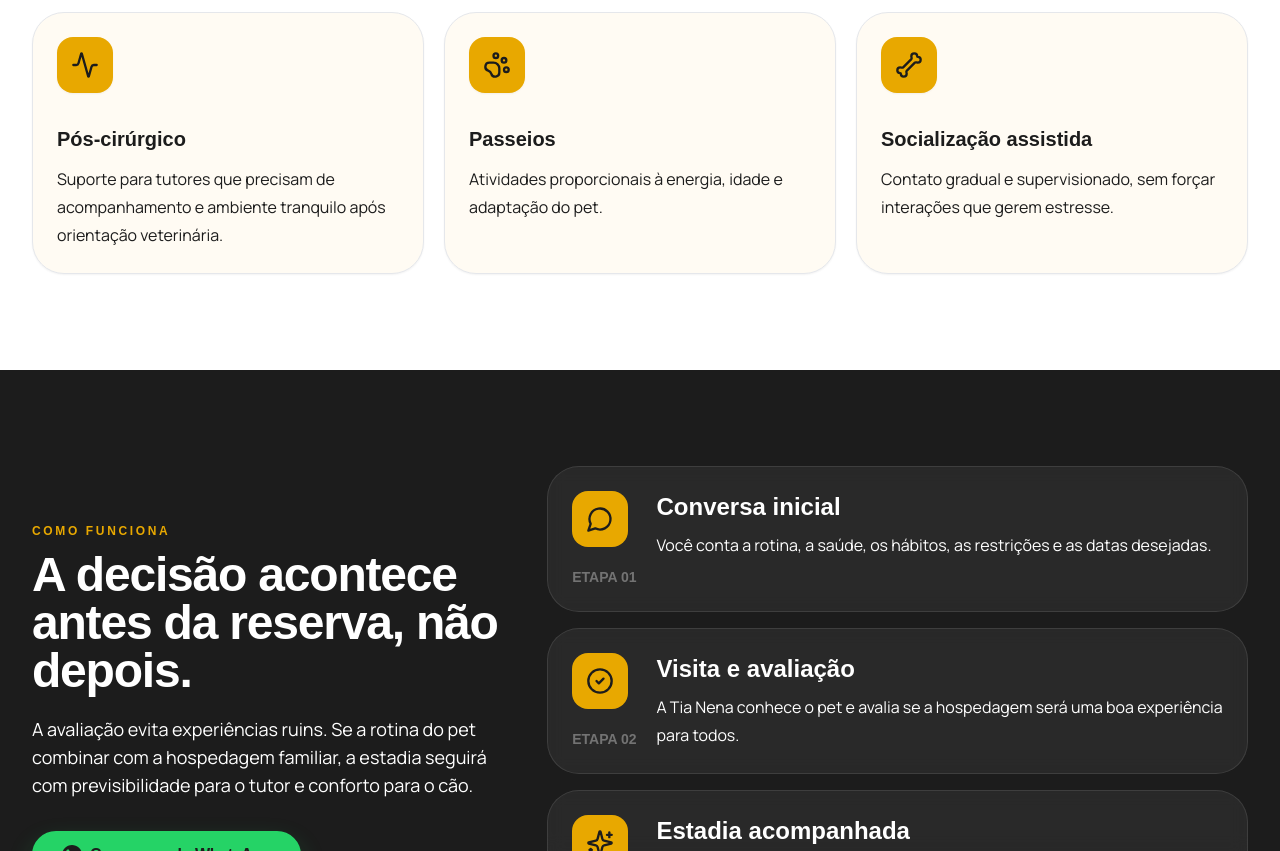
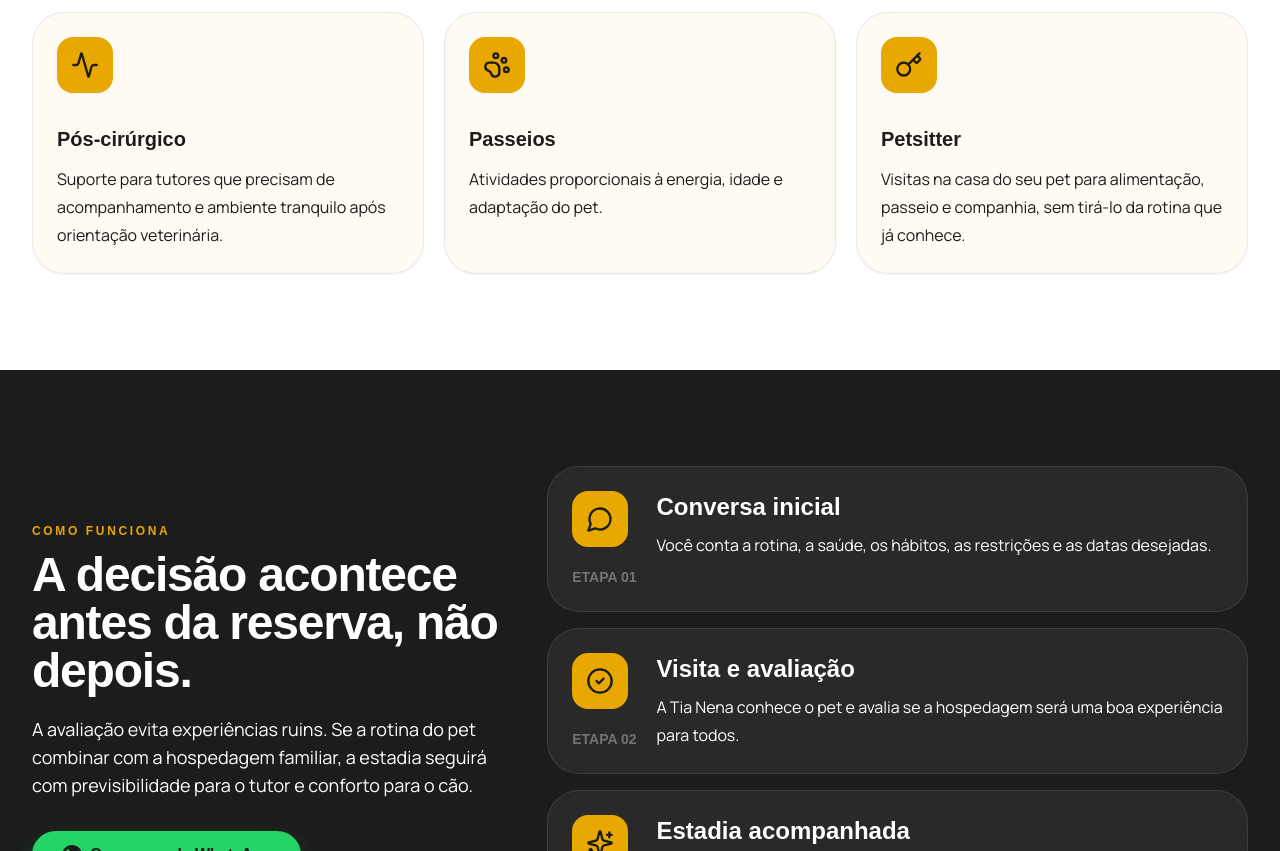
Before and after one commit to pedropcorsini/tia-nena-hospedagem-pet, a Next.js app: page / in a window 1280 px wide. Shown: the part 2140-2991 px from the top of the page. Built offline with nearby package versions, Linux system fonts and the light colour scheme; no server answers; a web font is replaced by a local one.

Commit message:
feat(services): rename "Socialização assistida" to Petsitter
Replace the assisted-socialization card with a Petsitter service:
home visits for feeding, walks and company without moving the pet
out of its routine. Swap the Bone icon for Key.

```diff
--- a/src/data/landing.ts
+++ b/src/data/landing.ts
@@ -1,6 +1,5 @@
 import {
   Activity,
-  Bone,
   Camera,
   CalendarCheck,
   CheckCircle2,
@@ -9,6 +8,7 @@ import {
   HeartHandshake,
   HeartPulse,
   Home,
+  Key,
   MapPin,
   MessageCircle,
   PawPrint,
@@ -124,9 +124,9 @@ export const services: IconCard[] = [
     icon: PawPrint,
   },
   {
-    title: "Socialização assistida",
-    description: "Contato gradual e supervisionado, sem forçar interações que gerem estresse.",
-    icon: Bone,
+    title: "Petsitter",
+    description: "Visitas na casa do seu pet para alimentação, passeio e companhia, sem tirá-lo da rotina que já conhece.",
+    icon: Key,
   },
 ];
 
```
